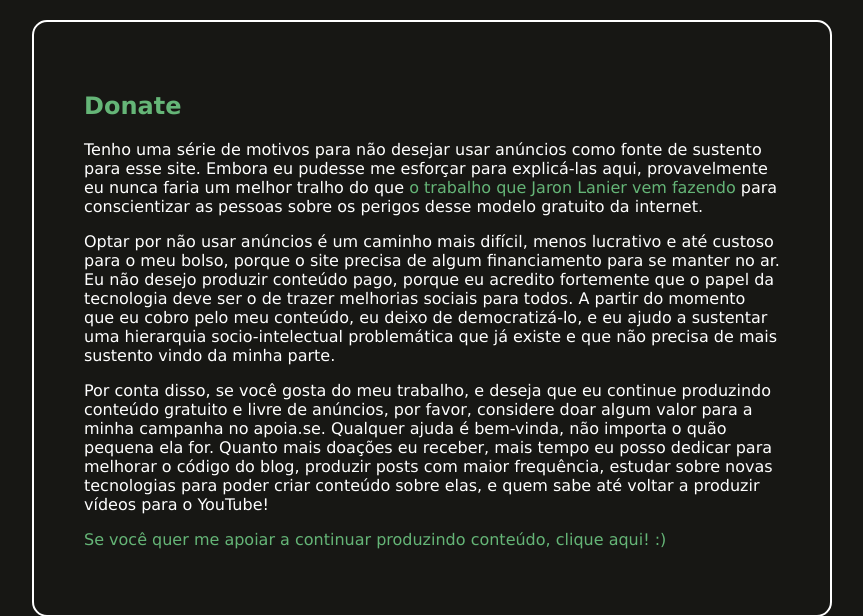
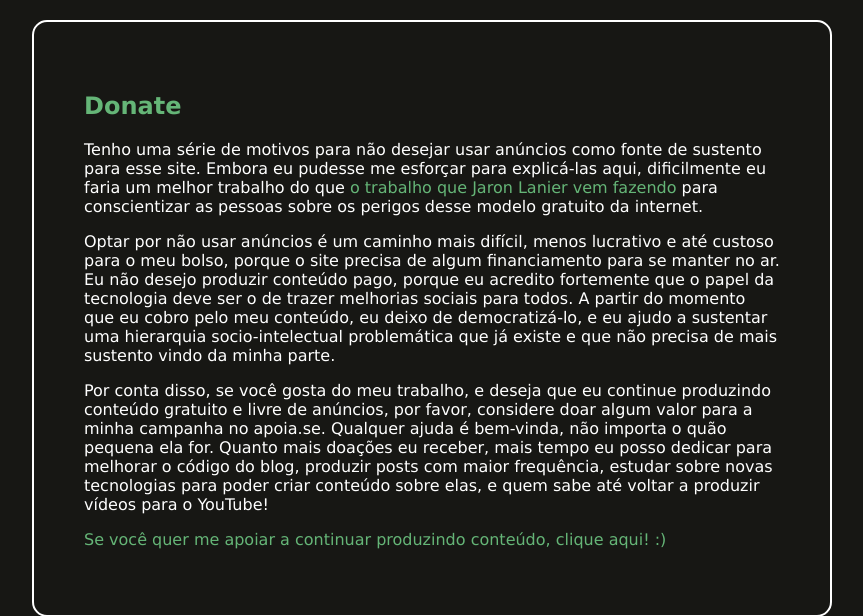
Before and after one commit to fpmuniz/bistromatica, a Django app: page /donate/ in a window 1280 px wide. Shown: the part 131-747 px from the top of the page, without its empty margins (208-1071 px from the left). Run offline with Django 3.2, Linux system fonts and the light colour scheme; parts of the project's set-up code (start-up, migrations or seed data) failed here and were passed over.

Commit message:
Fix typo on donate section

```diff
--- a/blog/templates/blog/donate.html
+++ b/blog/templates/blog/donate.html
@@ -3,7 +3,7 @@
 {% block content %}
 <article>
 	<h2>Donate</h2>
-	<p>Tenho uma série de motivos para não desejar usar anúncios como fonte de sustento para esse site. Embora eu pudesse me esforçar para explicá-las aqui, provavelmente eu nunca faria um melhor tralho do que <a href="https://www.youtube.com/watch?v=qQ-PUXPVlos">o trabalho que Jaron Lanier vem fazendo </a>para conscientizar as pessoas sobre os perigos desse modelo gratuito da internet.</p>
+	<p>Tenho uma série de motivos para não desejar usar anúncios como fonte de sustento para esse site. Embora eu pudesse me esforçar para explicá-las aqui, dificilmente eu faria um melhor trabalho do que <a href="https://www.youtube.com/watch?v=qQ-PUXPVlos">o trabalho que Jaron Lanier vem fazendo </a>para conscientizar as pessoas sobre os perigos desse modelo gratuito da internet.</p>
 
 	<p>Optar por não usar anúncios é um caminho mais difícil, menos lucrativo e até custoso para o meu bolso, porque o site precisa de algum financiamento para se manter no ar. Eu não desejo produzir conteúdo pago, porque eu acredito fortemente que o papel da tecnologia deve ser o de trazer melhorias sociais para todos. A partir do momento que eu cobro pelo meu conteúdo, eu deixo de democratizá-lo, e eu ajudo a sustentar uma hierarquia socio-intelectual problemática que já existe e que não precisa de mais sustento vindo da minha parte.</p>
 
```
